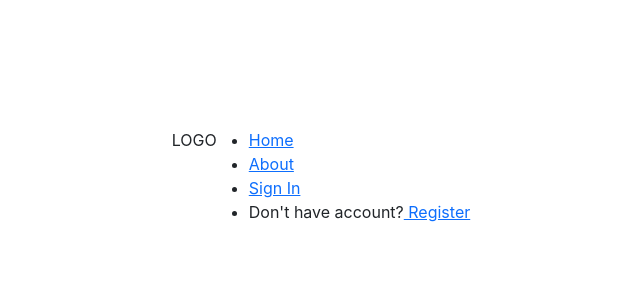
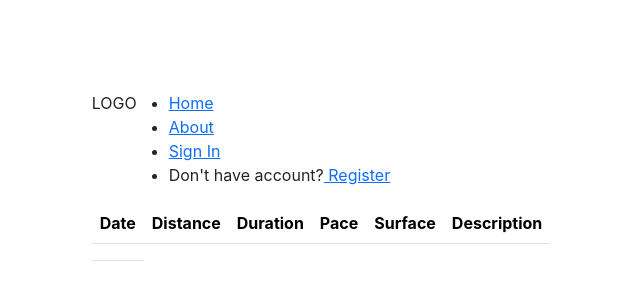
Before and after one commit to paulg44/fitness_app-supabase-, a React (Create React App) app in the folder fitness-app/: page /logs in a window 1280 px wide. Shown: the part 216-516 px from the top of the page, without its empty margins (319-959 px from the left). Built offline with nearby package versions, Linux system fonts and the light colour scheme; the HTML template or start-up script is replaced by a standard one.

Commit message:
add table and navigation to view logs page

```diff
--- a/fitness-app/src/App.tsx
+++ b/fitness-app/src/App.tsx
@@ -9,6 +9,7 @@ import About from "./Pages/About/About";
 import EnterLogForm from "./Components/EnterLogForm/EnterLogForm";
 import RegisterForm from "./Components/RegisterForm/RegisterForm";
 import SignInForm from "./Components/SignInForm/SignInForm";
+import Logs from "./Pages/Logs/Logs";
 
 function App() {
   return (
@@ -20,6 +21,7 @@ function App() {
         <Route path="/enterLogs" element={<EnterLogForm />}></Route>
         <Route path="/register" element={<RegisterForm />}></Route>
         <Route path="/signIn" element={<SignInForm />}></Route>
+        <Route path="/logs" element={<Logs />}></Route>
       </Routes>
     </>
   );
--- a/fitness-app/src/Pages/Homepage/Homepage.tsx
+++ b/fitness-app/src/Pages/Homepage/Homepage.tsx
@@ -5,12 +5,13 @@ import "./Homepage.css";
 import { Button } from "react-bootstrap";
 
 function Homepage() {
+  // Retrieve data
   return (
     <div className="homepage container-fluid">
       <h1>Fitness App (name pending)</h1>
       <div>
         <Button href="/enterLogs">Log an activity</Button>
-        <Button>View Logs</Button>
+        <Button href="/logs">View Logs</Button>
         <Button>Schedule</Button>
       </div>
     </div>
--- /dev/null
+++ b/fitness-app/src/Pages/Logs/Logs.tsx
@@ -0,0 +1,27 @@
+// Logs Page Component
+
+import { Table } from "react-bootstrap";
+
+function Logs() {
+  return (
+    <Table>
+      <thead>
+        <tr>
+          <th>Date</th>
+          <th>Distance</th>
+          <th>Duration</th>
+          <th>Pace</th>
+          <th>Surface</th>
+          <th>Description</th>
+        </tr>
+      </thead>
+      <tbody>
+        <tr>
+          <td></td>
+        </tr>
+      </tbody>
+    </Table>
+  );
+}
+
+export default Logs;
```
Also changed, not shown: 2 other files (tests, documents, lock files or other folders).
